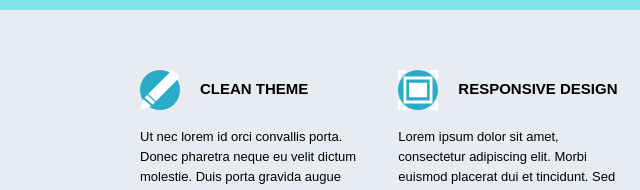
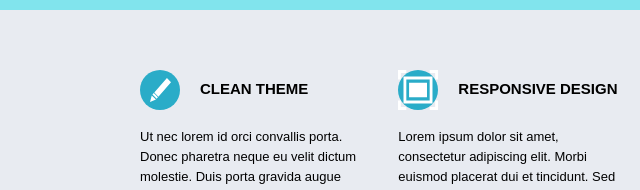
Before and after one commit to 5reelancer/5reelancer.github.io, a plain HTML site: page index.html in a window 1280 px wide. Shown: the part 610-800 px from the top of the page, 0-640 px from the left. Drawn offline with nearby package versions, Linux system fonts and the light colour scheme.

Commit message:
Updated version

```diff
--- a/index.html
+++ b/index.html
@@ -94,7 +94,7 @@
         <div class="item">
           <div class="item__title">
             <div class="item__icons">
-              <img src="files/item-1.svg" width="100%" height="100%" alt="It's pencil icon">
+              <img src="files/item-1.svg">
             </div>
             Clean Theme
           </div>
```
